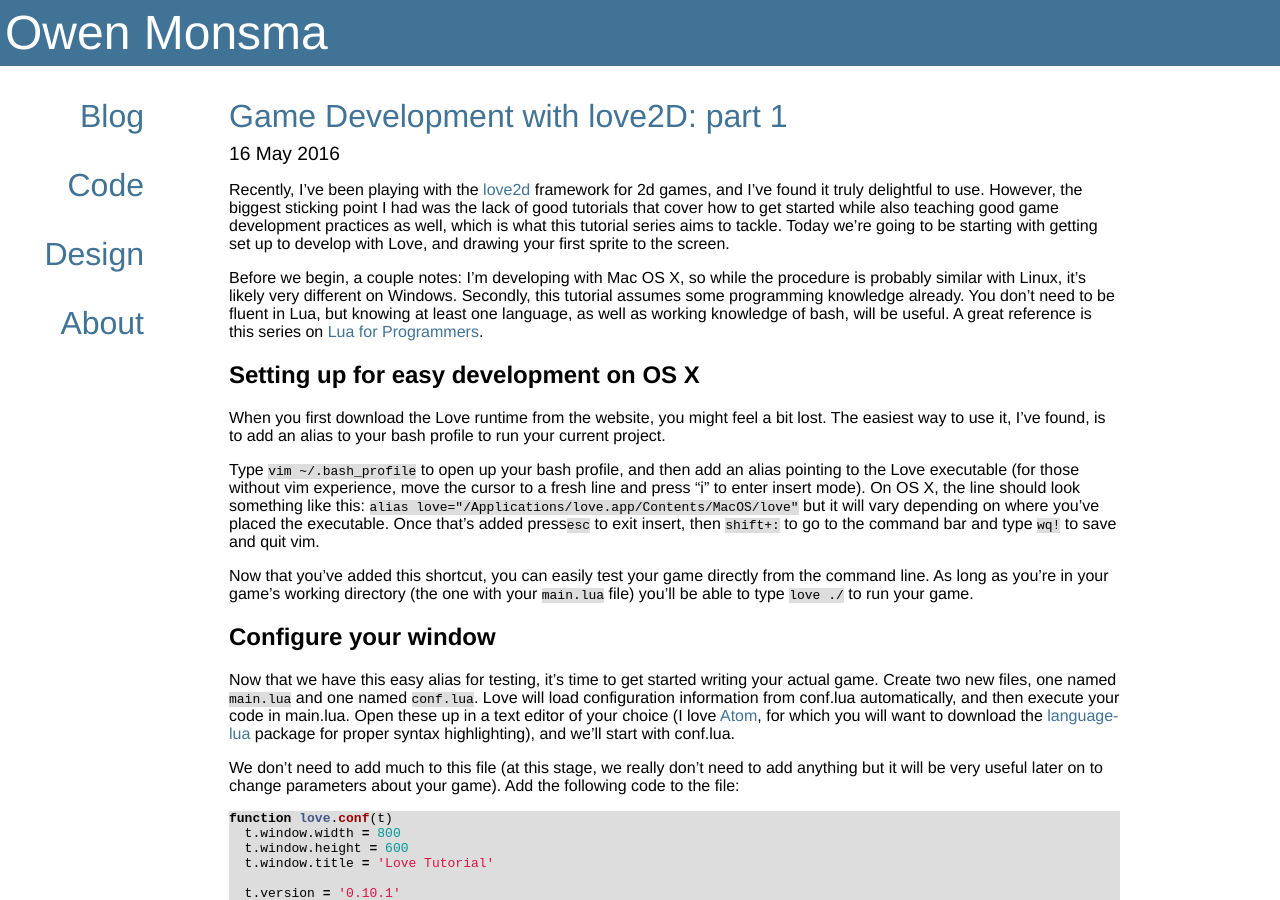
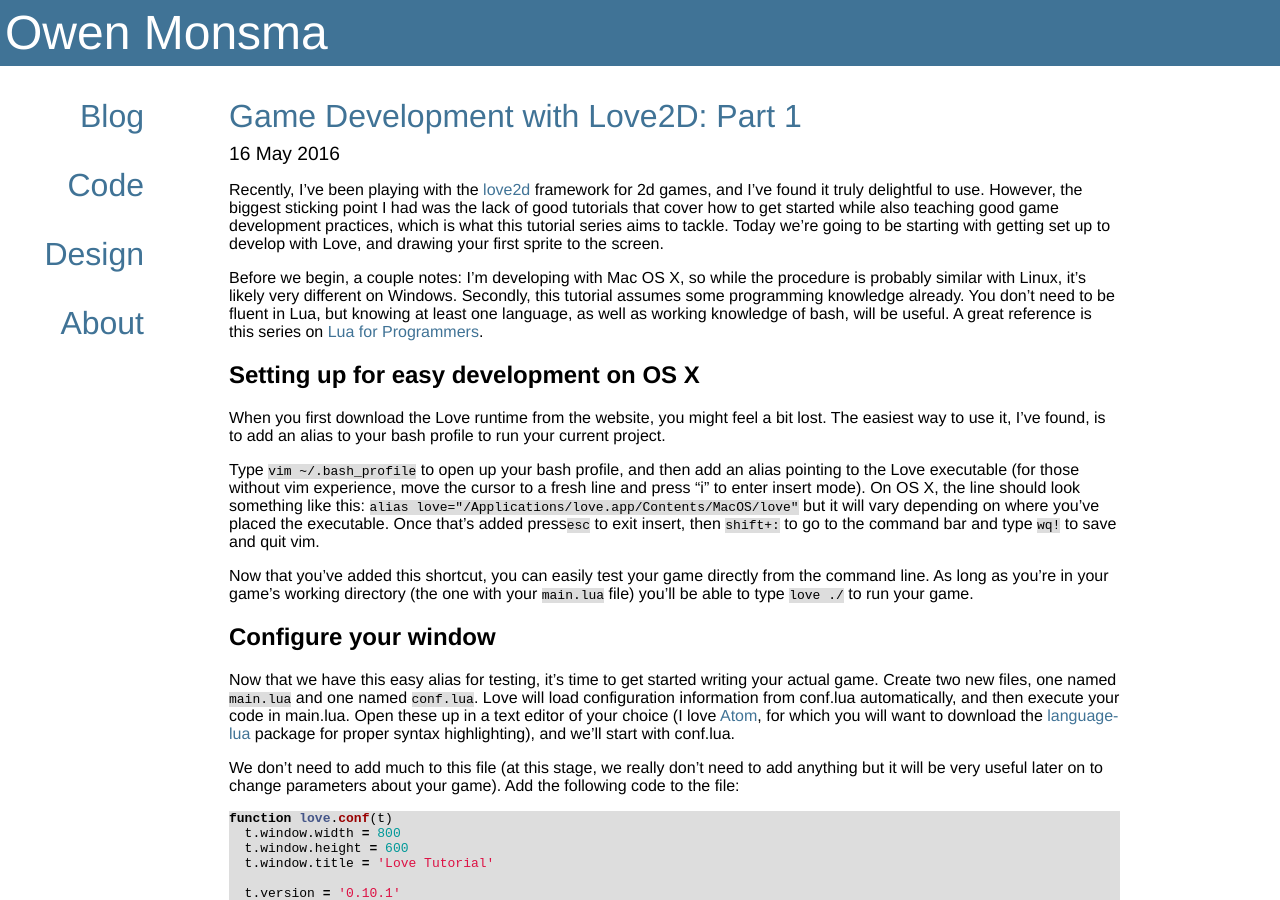
Before and after one commit to darkfire613/darkfire613.github.io, a Jekyll site: the page built from _posts/2016-05-16-love-tutorial-1.md, in a window 1280 px wide and 900 px high. Built offline with Jekyll 4.4.1, drawn with Linux system fonts in a browser that asks for light colours; some of the changed text lies outside the part shown.

Commit message:
fixed grammar on tutorial post

````diff
--- a/_posts/2016-05-16-love-tutorial-1.md
+++ b/_posts/2016-05-16-love-tutorial-1.md
@@ -1,9 +1,9 @@
 ---
 layout: post
-title: 'Game Development with love2D: part 1'
+title: 'Game Development with Love2D: Part 1'
 ---
 
-Recently, I've been playing with the [love2d](http://love2d.org) framework for 2d games, and I've found it truly delightful to use. However, the biggest sticking point I had was the lack of good tutorials that cover how to get started while also teaching good game development practices as well, which is what this tutorial series aims to tackle. Today we're going to be starting with getting set up to develop with Love, and drawing your first sprite to the screen.
+Recently, I've been playing with the [love2d](http://love2d.org) framework for 2d games, and I've found it truly delightful to use. However, the biggest sticking point I had was the lack of good tutorials that cover how to get started while also teaching good game development practices, which is what this tutorial series aims to tackle. Today we're going to be starting with getting set up to develop with Love, and drawing your first sprite to the screen.
 
 Before we begin, a couple notes: I'm developing with Mac OS X, so while the procedure is probably similar with Linux, it's likely very different on Windows. Secondly, this tutorial assumes some programming knowledge already. You don't need to be fluent in Lua, but knowing at least one language, as well as working knowledge of bash, will be useful. A great reference is this series on [Lua for Programmers](http://nova-fusion.com/2012/08/27/lua-for-programmers-part-1/).
 
@@ -84,7 +84,7 @@ function love.load()
   player = love.graphics.newImage('assets/player.png')
 end
 ```
-```
+```lua
 function love.draw()
   love.graphics.draw(player, 100, 100)
 end
````
